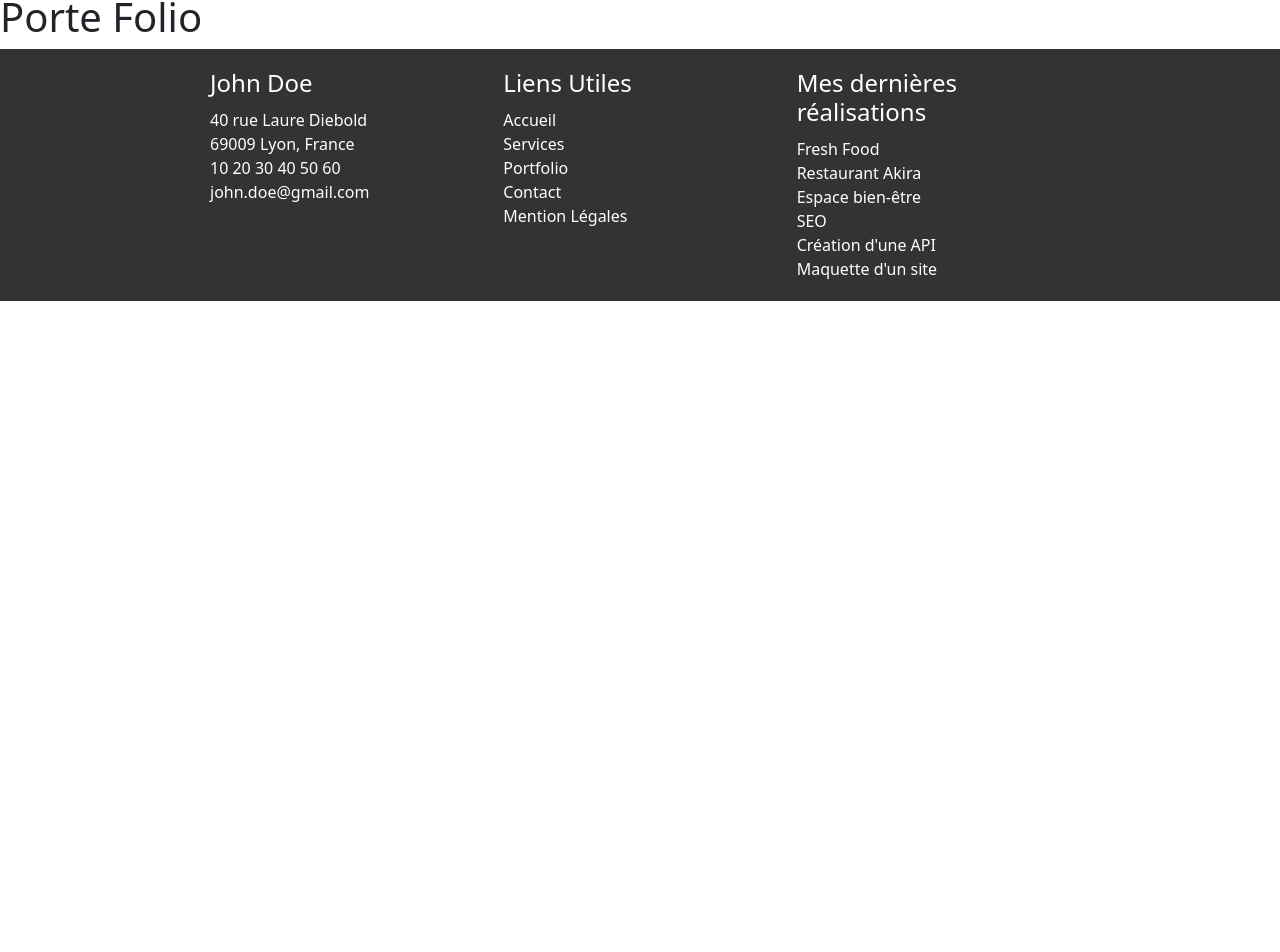
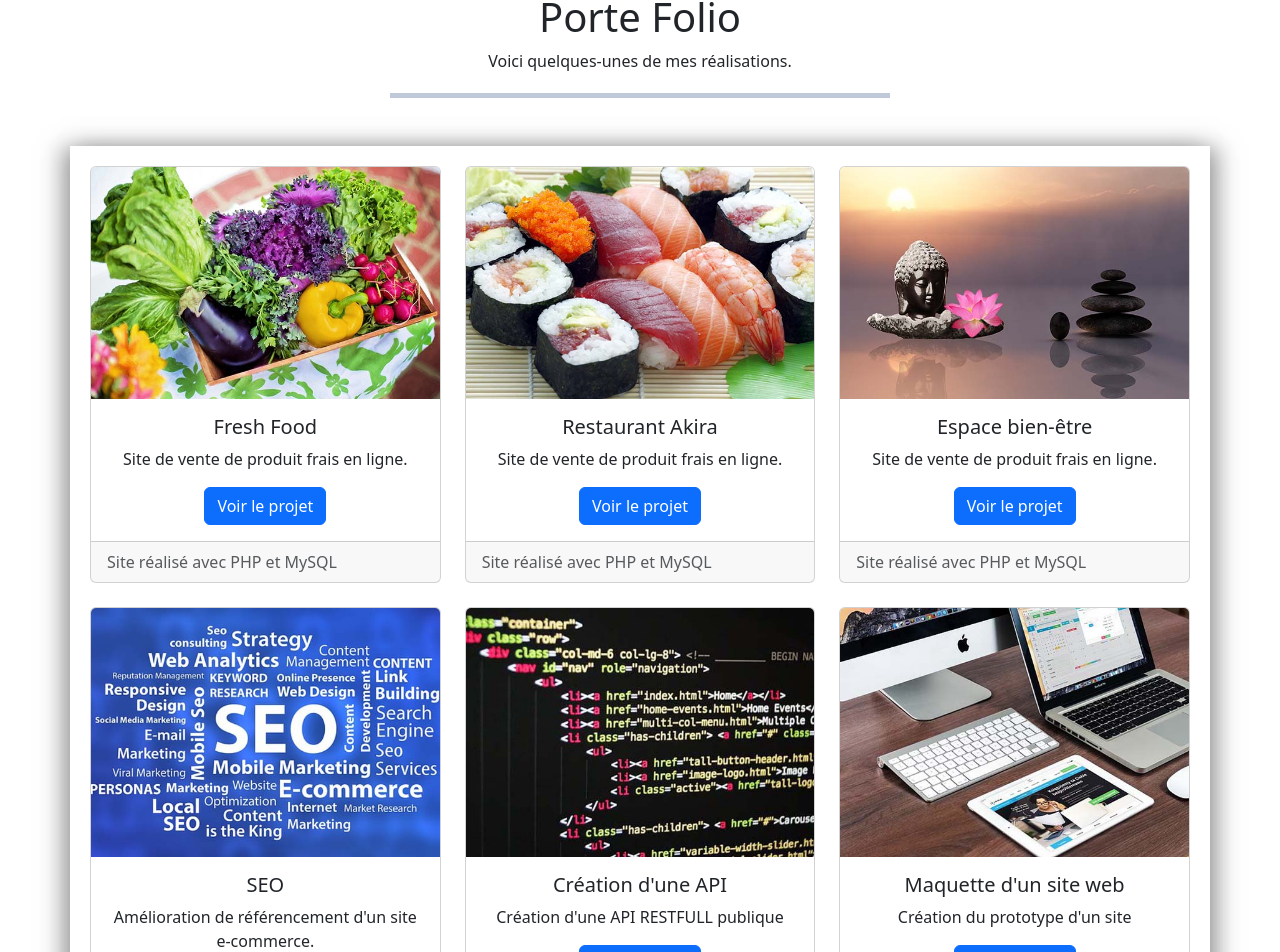
Before and after one commit to Gaelprod974/MOUTAMA_Gael_Devoir_5_Creez_votre_portfolio_avec_ReactJS, a React (Create React App) app: page /PorteFolio in a window 1280 px wide. Shown: the part 66-1018 px from the top of the page. Before the commit the page ends 800 px from the top, so only its background shows below. Built offline with nearby package versions, Linux system fonts and the light colour scheme.

Commit message:
page Portfolio

```diff
--- a/src/Components/Pages/PorteFolio.jsx
+++ b/src/Components/Pages/PorteFolio.jsx
@@ -1,9 +1,91 @@
+
+import PortfolioCard from '../PortfolioCard';
+import imagefreshFood from '../../Images/portfolio/fresh-food.jpg'
+import imageRestaurantAkira from '../../Images/portfolio/restaurant-japonais.jpg'
+import imagebienetre from '../../Images/portfolio/espace-bien-etre.jpg'
+import imageseo from '../../Images/portfolio/seo.jpg'
+import imagecoder from '../../Images/portfolio/coder.jpg'
+import imagescreens from '../../Images/portfolio/screens.jpg'
+
+
+const projects = [
+  {
+      title: 'Fresh Food',
+      description: 'Site de vente de produit frais en ligne.',
+      image: imagefreshFood,
+      link: '#',
+      techno:'Site réalisé avec PHP et MySQL'
+  },
+  {
+      title: 'Restaurant Akira',
+      description: 'Site de vente de produit frais en ligne.',
+      image: imageRestaurantAkira,
+      link: '#',
+      techno:'Site réalisé avec PHP et MySQL'
+
+  },
+  {
+      title: 'Espace bien-être',
+      description: 'Site de vente de produit frais en ligne.',
+      image: imagebienetre,
+      link: '#',
+      techno:'Site réalisé avec PHP et MySQL'
+
+  },
+  {
+      title: 'SEO',
+      description: "Amélioration de référencement d'un site e-commerce.",
+      image: imageseo,
+      link: '#',
+      techno:'Site réalisé avec PHP et MySQL'
+
+  },
+  {
+      title: "Création d'une API ",
+      description: "Création d'une API RESTFULL publique",
+      image: imagecoder,
+      link: '#',
+      techno:'Site réalisé avec PHP et MySQL'
+
+  },
+  {
+      title: "Maquette d'un site web",
+      description: "Création du prototype d'un site",
+      image: imagescreens,
+      link: '#',
+      techno:'Site réalisé avec PHP et MySQL'
+
+  },
+];
 
 const PorteFolio = () => {
   return (
-    <div>
+    <>
+    <div className='PorteFolio'>
       <h1>Porte Folio</h1>
+      <p>Voici quelques-unes de mes réalisations.</p>
+      <hr />
     </div>
+    <div className="container my-5">
+            <div className="row g-4">
+                {projects.map((project, index) => (
+                    <PortfolioCard
+                      key={index}
+                      title={project.title}
+                      description={project.description}
+                      image={project.image}
+                      link={project.link}
+                      techno={project.techno}
+                    />
+                ))}
+            </div>
+        </div>
+
+
+
+
+    </>
+
   )
   }
 
--- /dev/null
+++ b/src/Components/PortfolioCard.js
@@ -0,0 +1,21 @@
+import React from 'react';
+
+const PortfolioCard = ({ title, description, image, link, techno, }) => {
+    return (
+        <div className="col-md-4">
+            <div className="card">
+                <img src={image} className="card-img-top" alt={title} />
+                <div className="card-body">
+                    <h5 className="card-title">{title}</h5>
+                    <p className="card-text">{description}</p>
+                    <a href={link} className="btn btn-primary btn-custom">Voir le projet</a>
+                </div>
+                <div className="card-footer text-muted">
+                    {techno}
+                </div>
+            </div>
+        </div>
+    );
+};
+
+export default PortfolioCard;
--- /dev/null
+++ b/src/Components/Style/PortFolio.css
@@ -0,0 +1,26 @@
+.PorteFolio h1,p{
+  text-align: center;
+}
+.PorteFolio hr{
+  max-width: 500px; /* Définit la largeur maximale */
+    width: 100%; /* Permet à l'élément de s'adapter à l'espace disponible */
+    margin: 0 auto;
+    border: none; /* Retire la bordure par défaut */
+    height: 5px; /* Épaisseur de la ligne */
+    background-color: #062a61; /* Couleur de la ligne */
+    margin-top: 20px;
+    margin-bottom: 20px;
+}
+
+@media (max-width: 768px) {
+
+  .PorteFolio hr{
+    max-width: 200px; /* Définit la largeur maximale */
+   }
+
+   .container {
+    width: 95% !important;
+  }
+
+
+  }
--- a/src/index.js
+++ b/src/index.js
@@ -10,6 +10,7 @@ import './Components/Style/NavBar.css'
 import './Components/Style/MentionsLegales.css';
 import './Components/Style/Services.css';
 import './Components/Style/Contact.css';
+import './Components/Style/PortFolio.css';
 
 
 
```
